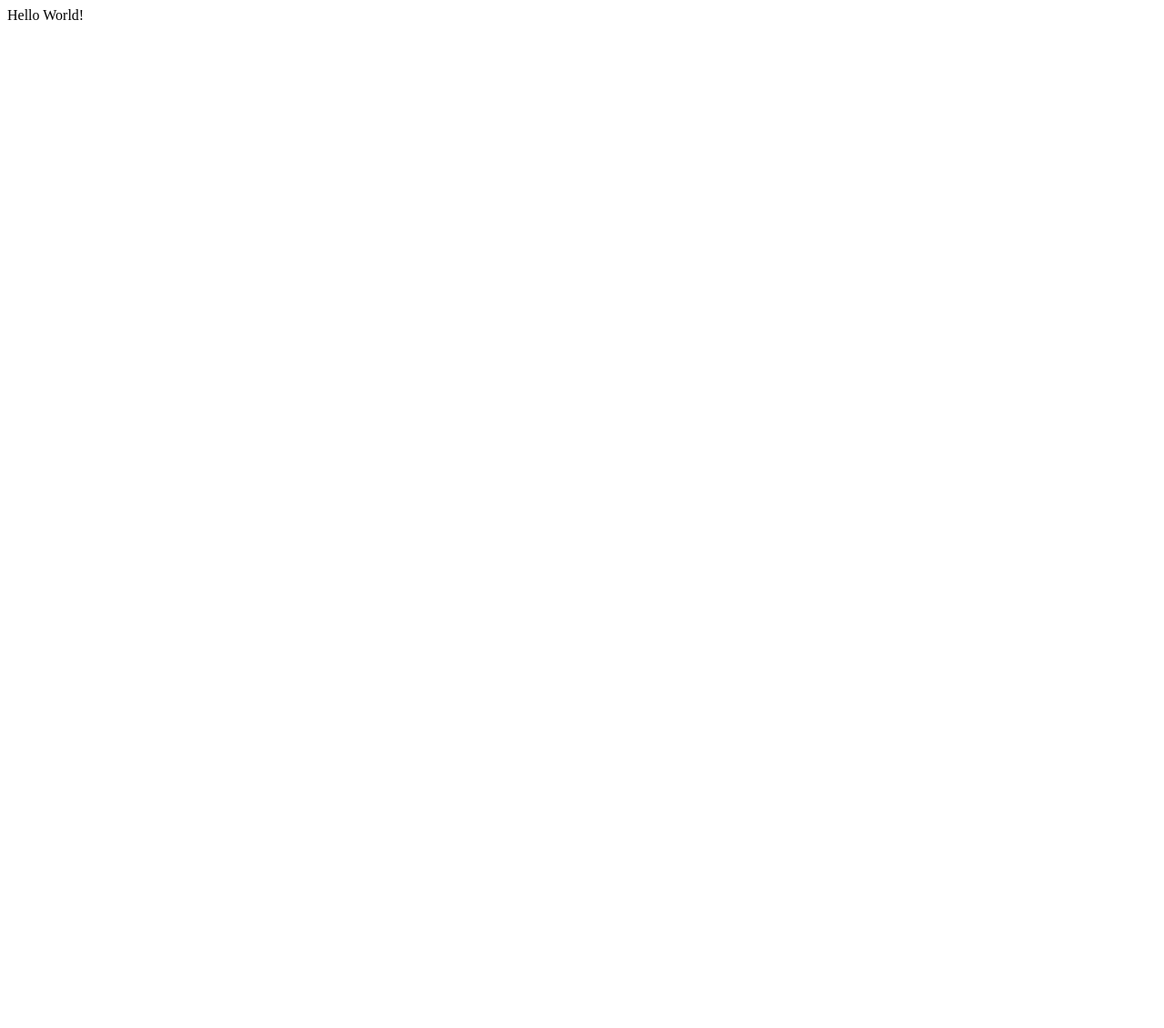
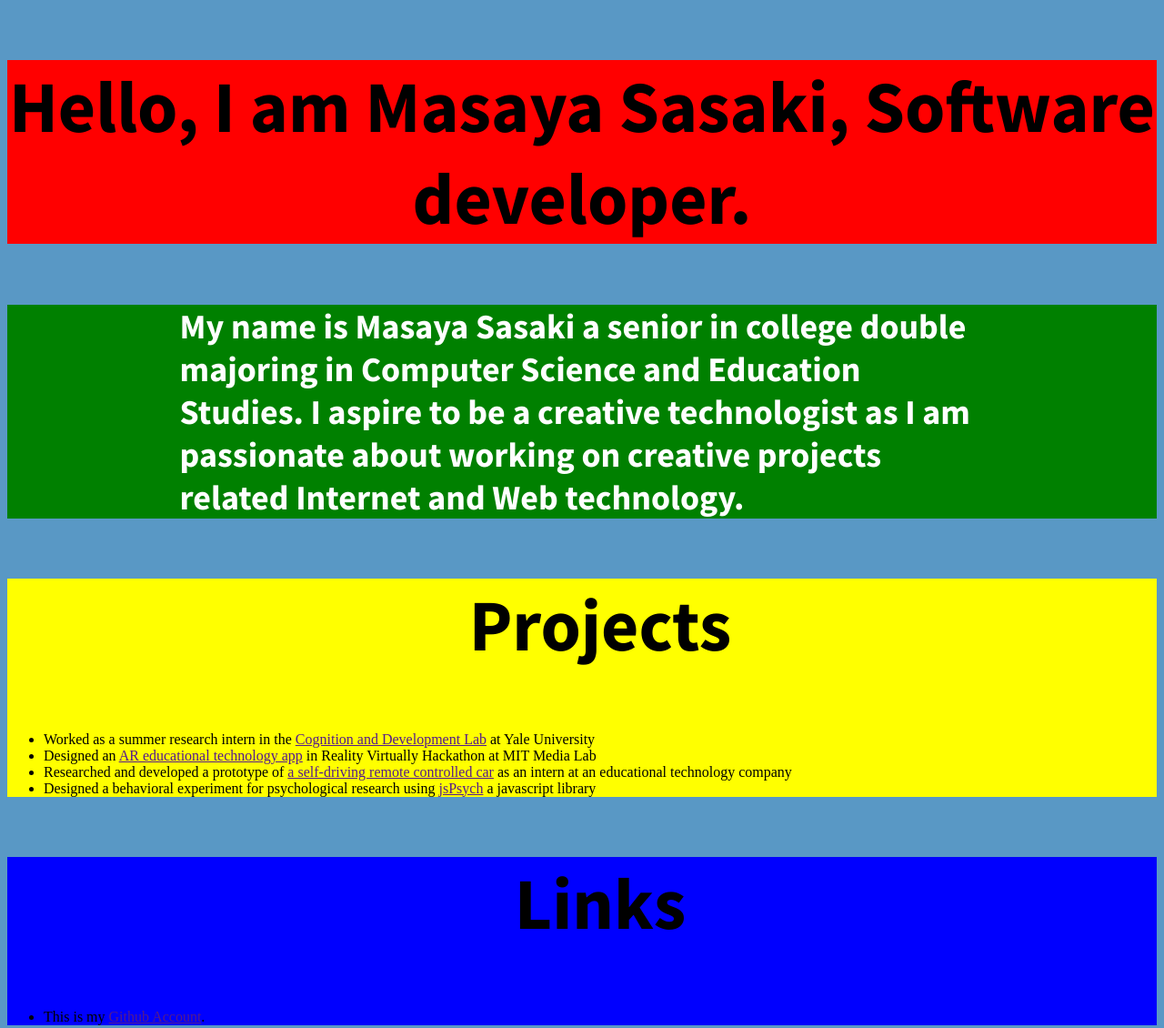
Before and after one commit to masaya-sasaki/masaya-sasaki.github.io, a plain HTML site: page index.html in a window 1280 px wide. Shown: the whole page at 91% size. Before the commit the page ends 800 px from the top, so only its background shows below. Drawn offline with Linux system fonts and the light colour scheme.

Commit message:
Added info and styling

```diff
--- a/index.html
+++ b/index.html
@@ -1,13 +1,72 @@
 <!DOCTYPE html>
 <html>
   <head>
+    <title>Masaya Sasaki's Portfolio</title>
+    <link rel="stylesheet" href="style.css">
+    <link rel="preconnect" href="https://fonts.gstatic.com">
+    <link href="https://fonts.googleapis.com/css2?family=Source+Sans+Pro:wght@700&display=swap" rel="stylesheet">
 
+    <script>
+      /* Reference: https://www.w3schools.com/howto/howto_js_typewriter.asp*/
+      var i = 0;
+      var txt = "Hello, I am Masaya Sasaki, Software developer.";
+      var speed = 50;
+
+      function typeWriter(){
+        if(i< txt.length){
+          document.getElementById("greetings").innerHTML += txt.charAt(i);
+          i++;
+          setTimeout(typeWriter, speed );
+        }
+      }
+
+      window.addEventListener('load', (event) => {
+  typeWriter();
+});
+      /*   when the page is loaded activate typewriter*/
+
+    </script>
 
   </head>
 
   <body>
-  Hello World!
+    <section id="first">
+      <h2 id="greetings"></h2>
+    </section>
 
+    <section id="second">
+    <p class="bio">
+  My name is Masaya Sasaki a senior in college double majoring in Computer Science and Education Studies.
+  I aspire to be a creative technologist as I am passionate about working on creative projects related Internet and Web technology.
+    </p>
+    </section>
+
+  <section id="third">
+  <ul class="projects">
+    <h2>Projects</h2>
+    <li>
+      Worked as a summer research intern in the <a href="">Cognition and Development Lab</a> at Yale University
+    </li>
+    <li>
+      Designed an <a href="">AR educational technology app</a> in Reality Virtually Hackathon at MIT Media Lab
+    </li>
+    <li>
+      Researched and developed a prototype of <a href=""> a self-driving remote controlled car</a> as an intern at an educational technology company
+    </li>
+    <li>
+      Designed a behavioral experiment for psychological research using <a href="">jsPsych</a> a javascript library
+    </li>
+  </ul>
+  </section>
+
+  <section id="fourth">
+  <ul class="links">
+    <h2>Links</h2>
+    <li>
+      This is my <a href="">Github Account</a>.
+    </li>
+  </ul>
+</section>
   </body>
 
   <footer>
--- a/style.css
+++ b/style.css
@@ -0,0 +1,39 @@
+body{
+    background-color: #5998C5;
+}
+
+h2{
+  font-family: 'Source Sans Pro', sans-serif;
+  font-size: 80px;
+  text-align: center;
+}
+
+p{
+  color: #fff;
+  font-size: 38px;
+  font-family: 'Source Sans Pro', sans-serif;
+  display: block;
+  margin: 0 auto;
+  max-width: 70%;
+}
+
+#first{
+  background-color: red;
+}
+
+#second{
+  background-color: green;
+}
+
+#third{
+  background-color: yellow;
+}
+
+#fourth{
+  background-color: blue;
+}
+
+
+#greetings{
+    text-align: center;
+}
```
